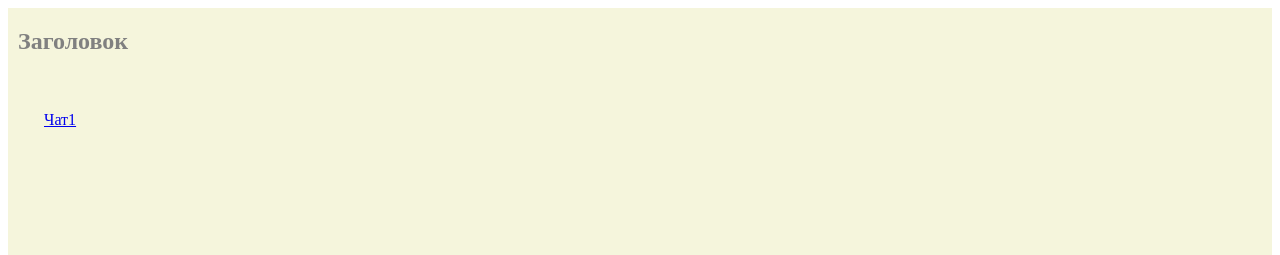
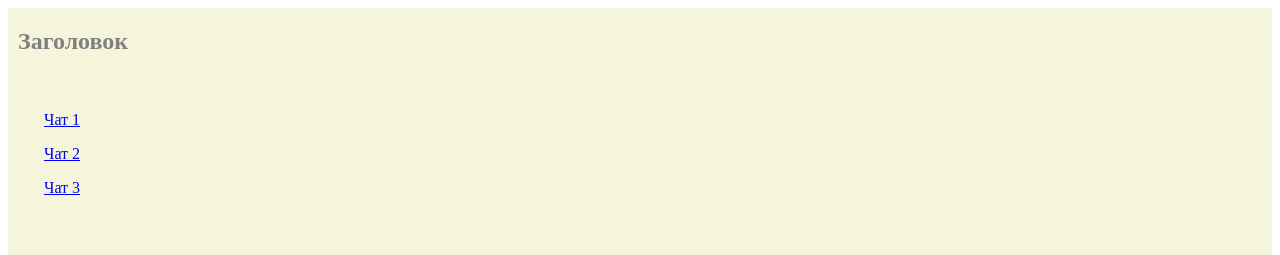
Before and after one commit to SergeyShashin/react151223, a React app: page / in a window 1280 px wide. Shown: the top 255 px of the page. Built offline with nearby package versions, Linux system fonts and the light colour scheme.

Commit message:
React 151223 lesson4 updated.

```diff
--- a/src/components/ChatsList/ChatsList.jsx
+++ b/src/components/ChatsList/ChatsList.jsx
@@ -7,33 +7,34 @@ import ListItem from '@mui/material/ListItem';
 import ListItemText from '@mui/material/ListItemText';
 import { Link } from 'react-router-dom';
 
-
-
 export class ChatsList extends Component {
 
   constructor(props) {
     super(props);
   }
 
-
   render() {
-
     return (
       <div className='chatsList'>
-        {/* <div>Chat1</div> */}
-        {/* <div>Chat2</div> */}
         <List>
           <ListItem>
             {/* <ListItemText primmary="Chat 1"> */}
-              <Link to="/chats/1">Чат1 </Link>
+            <Link to="/chats/1">Чат 1 </Link>
             {/* </ListItemText> */}
           </ListItem>
-
+          <ListItem>
+            {/* <ListItemText primmary="Chat 1"> */}
+            <Link to="/chats/2">Чат 2 </Link>
+            {/* </ListItemText> */}
+          </ListItem>
+          <ListItem>
+            {/* <ListItemText primmary="Chat 1"> */}
+            <Link to="/chats/3">Чат 3 </Link>
+            {/* </ListItemText> */}
+          </ListItem>
         </List>
-
       </div >
     );
-
   }
 
 }
--- a/src/components/Layout/Layout.jsx
+++ b/src/components/Layout/Layout.jsx
@@ -13,7 +13,6 @@ export class Layout extends Component {
   }
 
   render() {
-
     return (
       <div className='layout'>
         <ChatsList />
--- a/src/components/Messenger/Messenger.jsx
+++ b/src/components/Messenger/Messenger.jsx
@@ -13,7 +13,24 @@ export class Messenger extends Component {
     super(props);
 
     this.state = {
-      messages: []
+      messages: [],
+      chats: {
+        '1': {
+          id: 1,
+          messages: [],
+          name: 'Chat 1'
+        },
+        '2': {
+          id: 2,
+          messages: [],
+          name: 'Chat 2'
+        },
+        '3': {
+          id: 3,
+          messages: [],
+          name: 'Chat 3'
+        },
+      }
     }
 
     // this.interval = null;
@@ -28,6 +45,7 @@ export class Messenger extends Component {
 
   componentDidUpdate() {
     let { messages } = this.state;
+    if (messages.length) {
       let lastMessage = messages.length - 1;
       let author = messages[lastMessage].author !== 'Bot' ? messages[lastMessage].author : null;
       if (author) {
@@ -37,6 +55,8 @@ export class Messenger extends Component {
       }
     }
 
+  }
+
   // componentWillUnmount() {
   //   clearInterval(this.interval);
   // }
@@ -44,13 +64,13 @@ export class Messenger extends Component {
   handleMessageSend = (message) => {
     // this.setState({ messages: this.state.messages.concat([{ text: message.text, author: message.author }]) });
     if (message.text && message.author) {
+      console.log(this.props);
       this.setState(({ messages }) => ({ messages: messages.concat([message]) }));
     }
   }
 
   render() {
     let { messages } = this.state;
-    console.log(this.props);
 
     return (
       <div>
--- a/src/index.html
+++ b/src/index.html
@@ -5,6 +5,7 @@
   <meta charset="UTF-8">
   <meta name="viewport" content="width=device-width, initial-scale=1.0">
   <title>Document</title>
+  <base href="/">
   <style>
     /* div {
       text-align: center;
--- a/webpack.config.js
+++ b/webpack.config.js
@@ -47,4 +47,8 @@ module.exports = {
       }
     ),
   ],
+  devServer:
+  {
+    historyApiFallback: true,
+  }
 };
```
Also changed, not shown: src/index.jsx (+11 -9 lines), src/routes.js (deleted, +0 -18 lines). Lines whose indentation alone changed are shown as unchanged.
